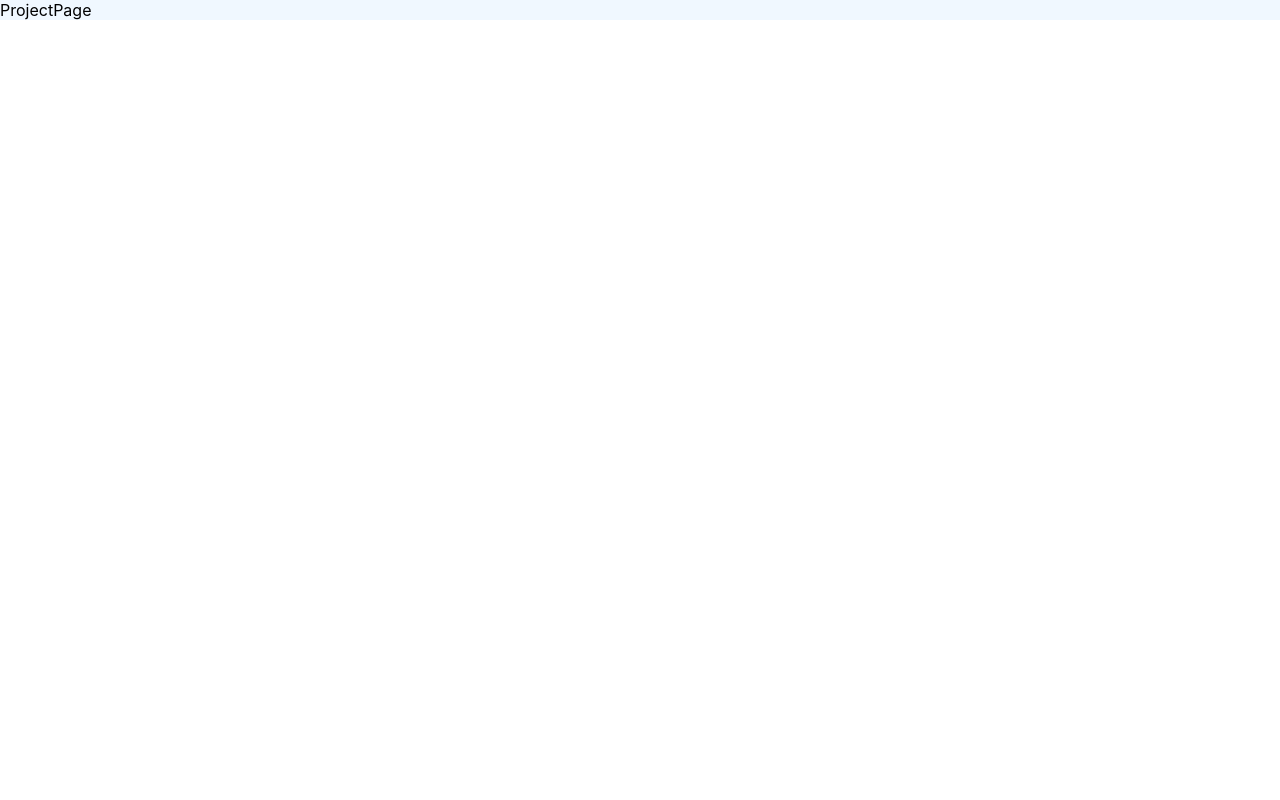
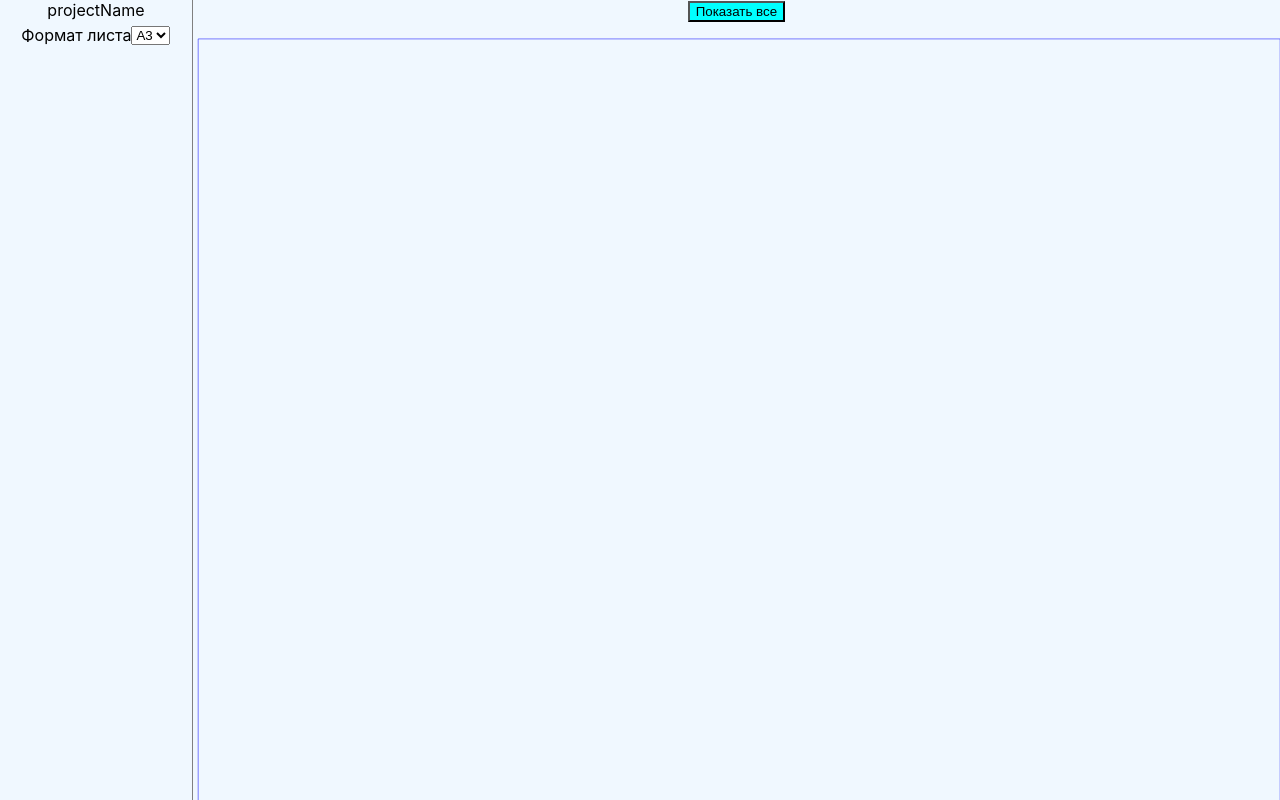
Before and after one commit to Omarvarl/POG, a React (Create React App) app: page /project in a window 1280 px wide. Built offline with nearby package versions, Linux system fonts and the light colour scheme.

Commit message:
mouse_navigation_on_draw_was_added

```diff
--- a/src/App.css
+++ b/src/App.css
@@ -1,3 +1,10 @@
 .App {
   text-align: center;
+  width: 100%;
+  height: 100%;
 }
+
+main {
+  width: 100%;
+  height: 100%;
+}
--- a/src/HomePage/HomePage.css
+++ b/src/HomePage/HomePage.css
@@ -52,3 +52,7 @@ label {
     width: 25%;
     padding: 5px;
 }
+
+a {
+    max-height: 250px;
+}
--- a/src/Layout.tsx
+++ b/src/Layout.tsx
@@ -1,10 +1,9 @@
 import { Outlet } from "react-router-dom";
-import HomePage from './HomePage/HomePage';
+import './App.css'
 
 const Layout = () => {
   return (
     <main>
-        {/* <HomePage /> */}
         <Outlet />
     </main>
   )
--- /dev/null
+++ b/src/Project/ProjectPage.css
@@ -0,0 +1,38 @@
+.project-page {
+    display: flex;
+    width: 100%;
+    height: 100%;
+    overflow: hidden;
+}
+
+.project-menu {
+    display: flex;
+    flex-direction: column;
+    align-items: center;
+    width: 15%;
+    height: 100vh;
+    border-right: 1px solid grey;
+}
+
+.work-place {
+    width: 85%;
+    max-height: 100vh;
+    max-width: 100vw;
+    overflow: hidden;
+}
+
+label{
+    width: 100%;
+    padding: 5px;
+}
+
+.show-all-btn {
+    text-align: center;
+    position: relative;
+    z-index: 1;
+    background-color: aqua;
+}
+
+.show-all-btn:hover {
+    cursor: pointer;
+}
--- a/src/Project/ProjectPage.tsx
+++ b/src/Project/ProjectPage.tsx
@@ -1,7 +1,167 @@
+import './ProjectPage.css'
+import React, { useState, useEffect, useRef } from 'react'
+import { IDrawAreaStyles, ICursorPosition } from '../Types/Types'
+
+interface IPagedDim {
+    width: string,
+    height: string
+}
 
 const ProjectPage = () => {
+    const [pageSize, setPageSize] = useState<IPagedDim>({width:'4200', height:'2970'})
+
+    const chosePageFormat = (e:React.ChangeEvent<HTMLSelectElement>):void => {
+        if (e.target.value === 'A0') {
+            setPageSize({width:'11890', height:'8410'})
+        } else if (e.target.value === 'A1') {
+            setPageSize({width: '8410', height:'5940'})
+        } else if (e.target.value === 'A2') {
+            setPageSize({width: '5940', height: '4200'})
+        } else if (e.target.value === 'A3') {
+            setPageSize({width: '4200', height: '2970'})
+        }
+    }
+
+
+    const [drawParam, setDrawParam] = useState<IDrawAreaStyles>({
+        height: '100%',
+        width: '100%',
+        cursor: 'grab',
+        transform: ''
+    })
+
+        const cursorPos = useRef({
+        startX: 0,
+        startY: 0,
+        pointX: 0,
+        pointY: 0,
+        scale: 1,
+        flag: false
+    })
+
+    const changeScale = (e:React.WheelEvent):void => {
+
+        (e.deltaY > 0) ? cursorPos.current.scale /= 1.05 : cursorPos.current.scale *= 1.05
+
+        const xs = (e.clientX - cursorPos.current.pointX) / cursorPos.current.scale;
+        const ys = (e.clientY - cursorPos.current.pointY) / cursorPos.current.scale;
+
+        cursorPos.current.pointX = e.clientX - xs * cursorPos.current.scale;
+        cursorPos.current.pointY = e.clientY - ys * cursorPos.current.scale;
+        console.log(xs)
+
+        setDrawParam(
+            {
+                ...drawParam,
+                transform: `translate(${cursorPos.current.pointX}px, ${cursorPos.current.pointY}px) scale(${cursorPos.current.scale})`
+            }
+        )
+    }
+
+    const fixAreaPoint = (e:React.MouseEvent) => {
+        e.preventDefault()
+        if (e.button === 1) {
+            cursorPos.current = {
+                ...cursorPos.current,
+                startX: (e.clientX - cursorPos.current.startX),
+                startY: (e.clientY - cursorPos.current.startY),
+                flag: true
+            }
+        }
+    }
+
+    const unfixAreaPoint = (e:React.MouseEvent) => {
+        if (e.button === 1) {
+            cursorPos.current = {
+                ...cursorPos.current,
+                flag: false,
+                startX: (e.clientX - cursorPos.current.startX),
+                startY: (e.clientY - cursorPos.current.startY)
+            }
+        }
+    }
+
+    const unfixOutAreaPoint = (e:React.MouseEvent) => {
+        if (e.button === 1) {
+            cursorPos.current = {
+                ...cursorPos.current,
+                flag: false
+            }
+        }
+    }
+
+    const moveArea = (e:React.MouseEvent) => {
+        if (cursorPos.current.flag) {
+            cursorPos.current = {
+                    ...cursorPos.current,
+                    pointX: e.clientX - cursorPos.current.startX,
+                    pointY: e.clientY - cursorPos.current.startY
+                }
+
+            setDrawParam(
+                {
+                    ...drawParam,
+                    transform: `translate(${cursorPos.current.pointX}px, ${cursorPos.current.pointY}px) scale(${cursorPos.current.scale})`
+                }
+            )
+        }
+    }
+
+    const showAll = (e:React.MouseEvent) => {
+        cursorPos.current.startX = 0;
+        cursorPos.current.startY = 0;
+        cursorPos.current.pointX = 0;
+        cursorPos.current.pointY = 0;
+        cursorPos.current.scale = 1;
+        setDrawParam({
+            ...drawParam,
+            transform: `translate(0, 0) scale(1)`
+        })
+    }
+
+
   return (
-    <div>ProjectPage</div>
+    <div className="project-page" onMouseUp={unfixOutAreaPoint}>
+        <div className="project-menu">
+            projectName
+            <label htmlFor="pageFormat">
+                Формат листа
+                <select name="pageFormat"
+                    defaultValue='A3'
+                    onChange={chosePageFormat}
+                >
+                    <option value="A0">A0</option>
+                    <option value="A1">A1</option>
+                    <option value="A2">A2</option>
+                    <option value="A3">A3</option>
+                </select>
+            </label>
+        </div>
+        <div className="work-place"
+            onWheel={changeScale}
+            onMouseDown={fixAreaPoint}
+            onMouseUp={unfixAreaPoint}
+            onMouseMove={moveArea}
+        >
+            <button className="show-all-btn" onClick={showAll}>
+                Показать все
+            </button>
+            <svg
+                xmlns="http://www.w3.org/2000/svg"
+                viewBox={`0 0 ${pageSize.width} ${pageSize.height}`}
+                style={drawParam}
+            >
+                <g key={`ril_0`}>
+                    <path d={`M20 5
+                        L${pageSize.width} 5
+                        L${pageSize.width} ${pageSize.height}
+                        L20 ${pageSize.height}Z`}
+                        fill="none" stroke="blue" strokeWidth="2"
+                    />
+                </g>
+            </svg>
+        </div>
+    </div>
   )
 }
 
```
Also changed, not shown: src/Types/Types.tsx (+16 -0 lines), src/Components/ProjectCard.css (line endings or trailing spaces).
